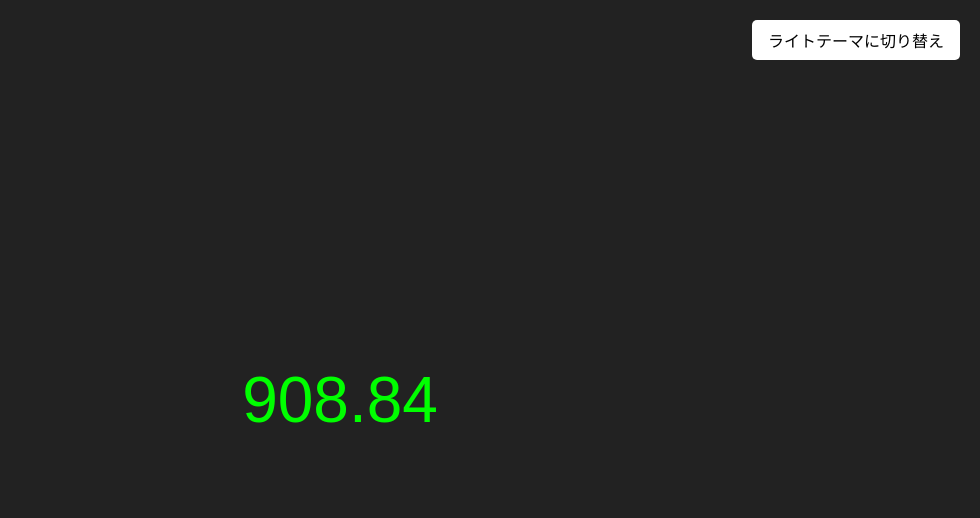
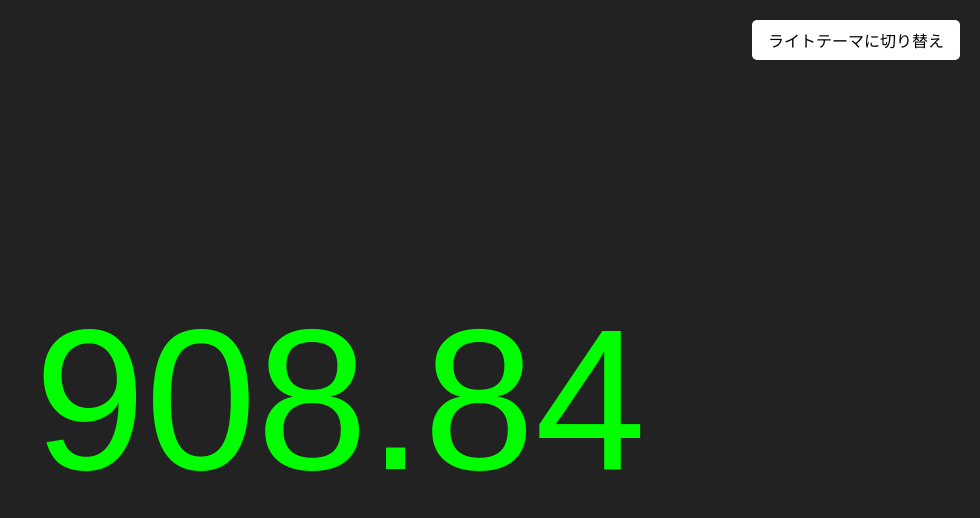
Before and after one commit to HeliumNeon210/separate-time, a plain HTML site: page index.html in a window 1280 px wide. Shown: the whole page, without its empty margins (300-1280 px from the left). Drawn offline with Linux system fonts and the light colour scheme.

Commit message:
Update index.html

```diff
--- a/index.html
+++ b/index.html
@@ -29,7 +29,7 @@
     }
 
     #fractionTime {
-      font-size: 4em;
+      font-size: 200px;
     }
 
     #themeToggle {
```
